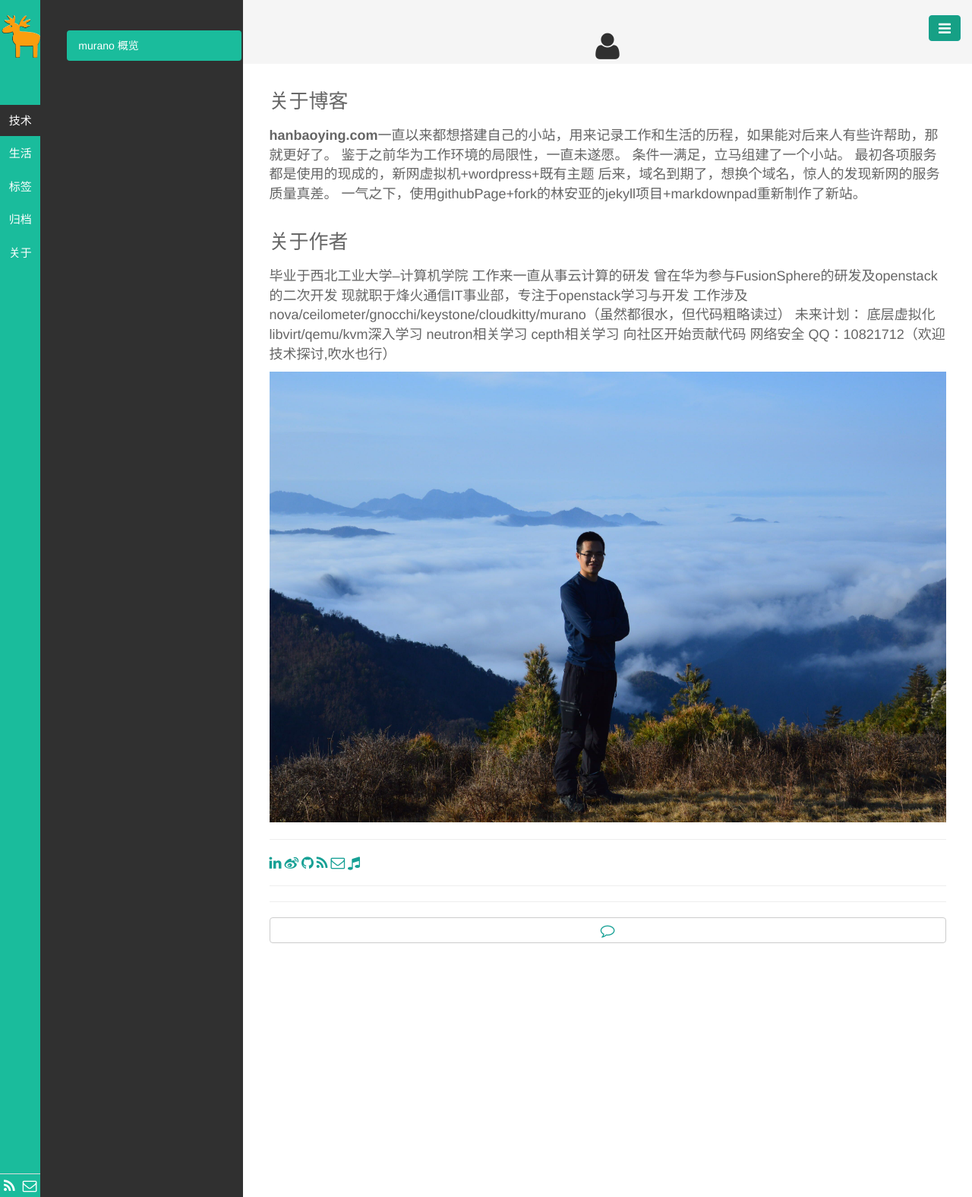
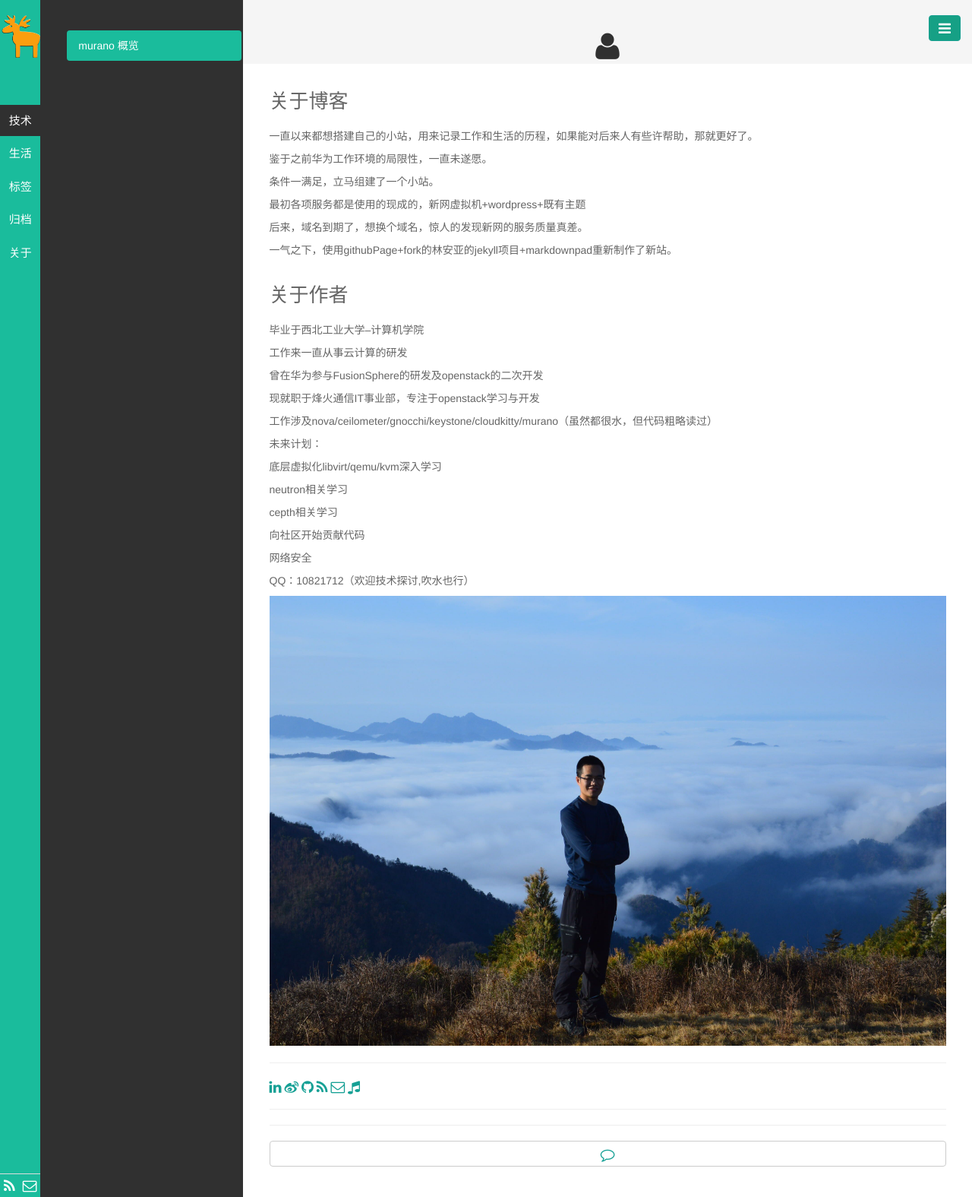
Before and after one commit to byHAN/byhan.github.io, a Jekyll site: the page built from pages/about.html, in a window 1280 px wide. Shown: the whole page at 76% size. Built offline with Jekyll 4.4.1, drawn with Linux system fonts in a browser that asks for light colours.

Commit message:
Signed-off-by: byHAN <10821712@qq.com>

```diff
--- a/pages/about.html
+++ b/pages/about.html
@@ -4,38 +4,38 @@ title: <i class="fa fa-user fa-lg"></i>
 titlename: 关于
 ---
 <h3>关于博客</h3>
-<p style=font-size:18px><B>hanbaoying.com</B>一直以来都想搭建自己的小站，用来记录工作和生活的历程，如果能对后来人有些许帮助，那就更好了。
-鉴于之前华为工作环境的局限性，一直未遂愿。
-条件一满足，立马组建了一个小站。
+<p style=font-size:18px>
+<p>一直以来都想搭建自己的小站，用来记录工作和生活的历程，如果能对后来人有些许帮助，那就更好了。</p>
+<p>鉴于之前华为工作环境的局限性，一直未遂愿。</p>
+<p>条件一满足，立马组建了一个小站。</p>
 
-最初各项服务都是使用的现成的，新网虚拟机+wordpress+既有主题
-后来，域名到期了，想换个域名，惊人的发现新网的服务质量真差。
+<p>最初各项服务都是使用的现成的，新网虚拟机+wordpress+既有主题</p>
+<p>后来，域名到期了，想换个域名，惊人的发现新网的服务质量真差。</p>
 
-一气之下，使用githubPage+fork的林安亚的jekyll项目+markdownpad重新制作了新站。
-
+<p>一气之下，使用githubPage+fork的林安亚的jekyll项目+markdownpad重新制作了新站。</p>
 </p>
 
 <h3>关于作者</h3>
 <p style=font-size:18px>
-毕业于西北工业大学–计算机学院
+<p>毕业于西北工业大学–计算机学院</p>
 
-工作来一直从事云计算的研发
+<p>工作来一直从事云计算的研发</p>
 
-曾在华为参与FusionSphere的研发及openstack的二次开发
+<p>曾在华为参与FusionSphere的研发及openstack的二次开发</p>
 
-现就职于烽火通信IT事业部，专注于openstack学习与开发
-工作涉及nova/ceilometer/gnocchi/keystone/cloudkitty/murano（虽然都很水，但代码粗略读过）
+<p>现就职于烽火通信IT事业部，专注于openstack学习与开发</p>
+<p>工作涉及nova/ceilometer/gnocchi/keystone/cloudkitty/murano（虽然都很水，但代码粗略读过）</p>
 
-未来计划：
+<p>未来计划：</p>
 
-    底层虚拟化libvirt/qemu/kvm深入学习
-    neutron相关学习
-    cepth相关学习
-	向社区开始贡献代码
-	网络安全
+    <p>底层虚拟化libvirt/qemu/kvm深入学习</p>
+    <p>neutron相关学习</p>
+    <p>cepth相关学习</p>
+	<p>向社区开始贡献代码</p>
+	<p>网络安全</p>
 
-QQ：10821712（欢迎技术探讨,吹水也行）</p>
-
+<p>QQ：10821712（欢迎技术探讨,吹水也行）</p>
+</p>
 <center><img src="/public/img/me.jpg" style="width:100%"></center>
 
 <hr>
```
Also changed, not shown: _posts/生活/2016-04-29-mark.md (+1 -1 lines).
